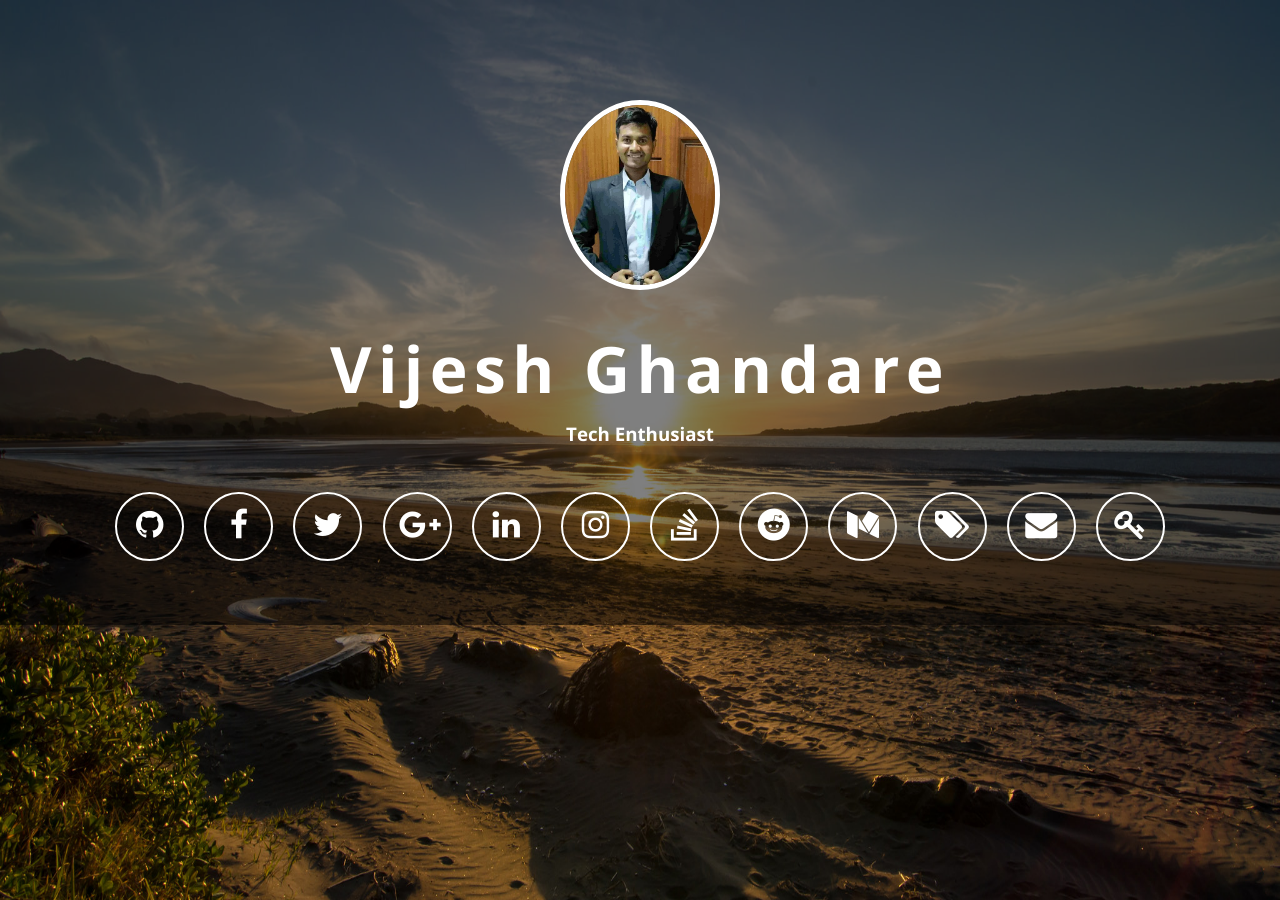
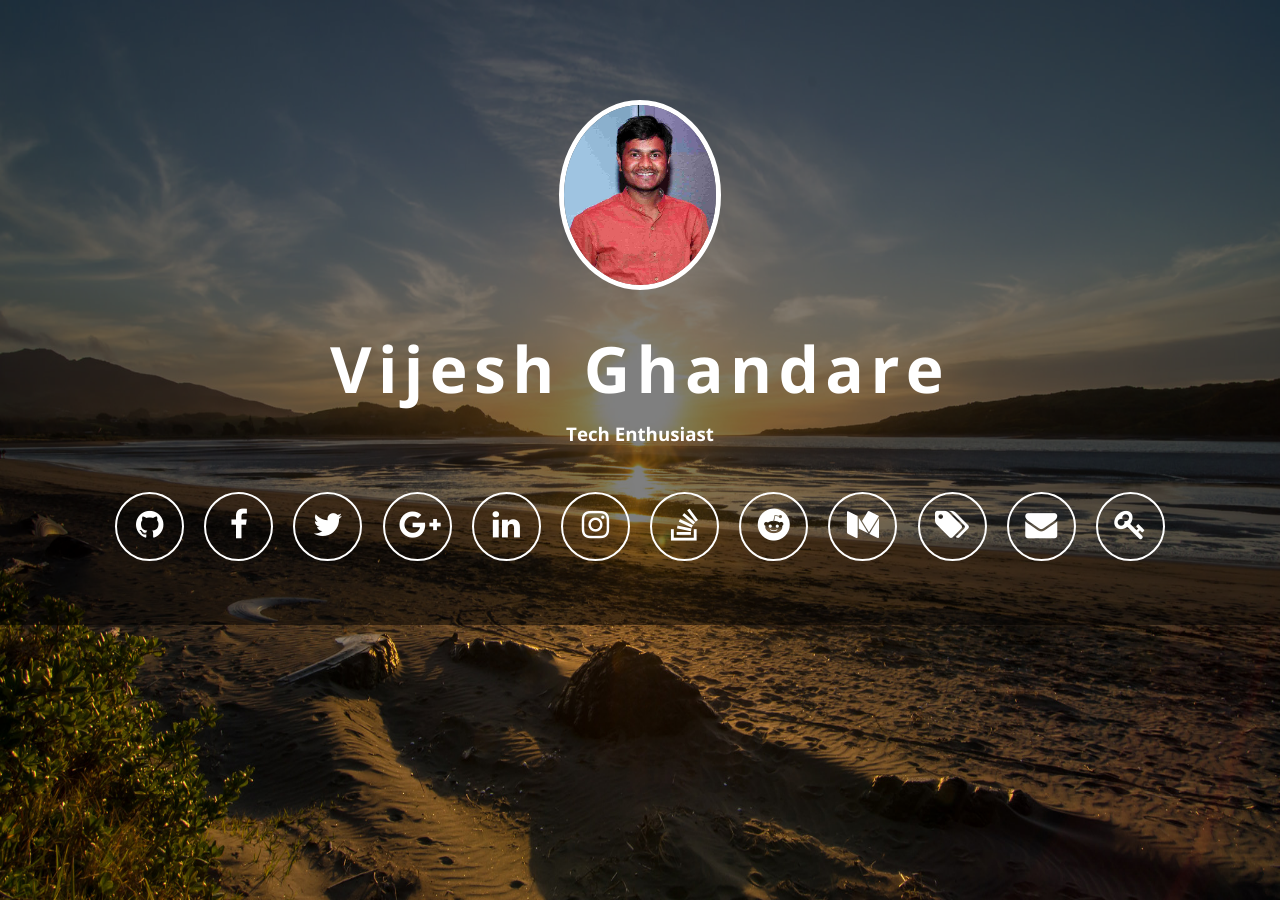
Before and after one commit to VIJESHG/VIJESHG.github.io, a Jekyll site: the page built from index.html, in a window 1280 px wide. Built offline with Jekyll 4.4.1, drawn with Linux system fonts in a browser that asks for light colours; nearby versions of some CDN libraries.

Commit message:
Update _config.yml

```diff
--- a/_config.yml
+++ b/_config.yml
@@ -33,7 +33,7 @@ avatar: yes
 #avatar_img_path: "imgs/avatar.jpg""
 # You can link to your GitHub image. That way it will get updated
 # automatically whenever you change your GitHub profile picture
-avatar_img_path: "imgs/Vijesh.png"
+avatar_img_path: "imgs/Vijesh.jpg"
 
 
 front_img: yes
```
